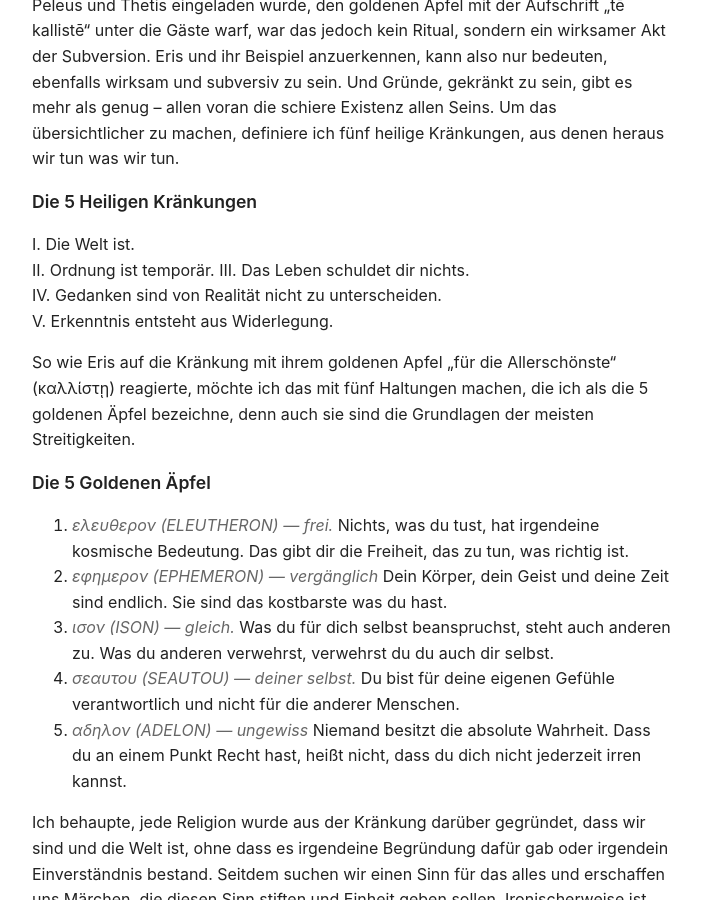
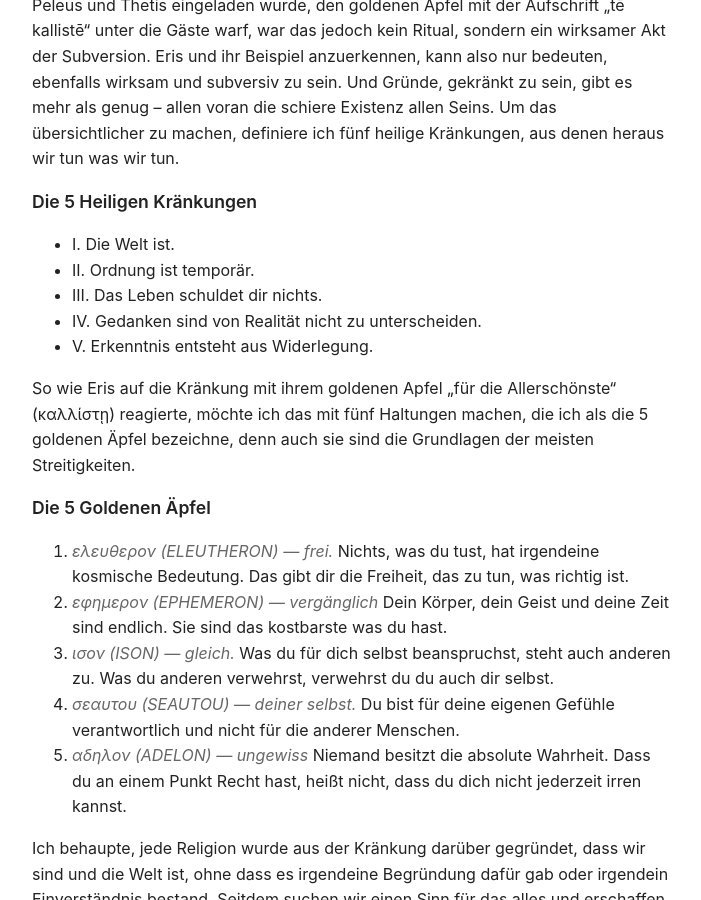
Before and after one commit to srslymarco/kallisti, a Jekyll site: the page built from essays/grundlegung.md, in a window 1280 px wide and 900 px high, scrolled down 651 px. Shown: the whole window, without its empty margins (288-989 px from the left). Built offline with Jekyll 4.4.1, drawn with Linux system fonts in a browser that asks for light colours.

```diff
--- a/essays/grundlegung.md
+++ b/essays/grundlegung.md
@@ -13,11 +13,11 @@ Als Eris in der Mythologie aus Gekränktheit darüber, dass sie nicht zur Hochze
 
 ## Die 5 Heiligen Kränkungen
 
-  I. Die Welt ist.
-  II. Ordnung ist temporär.
-  III. Das Leben schuldet dir nichts.
-  IV. Gedanken sind von Realität nicht zu unterscheiden.
-  V. Erkenntnis entsteht aus Widerlegung.
+- I. Die Welt ist.
+- II. Ordnung ist temporär.
+- III. Das Leben schuldet dir nichts.
+- IV. Gedanken sind von Realität nicht zu unterscheiden.
+- V. Erkenntnis entsteht aus Widerlegung.
 
 So wie Eris auf die Kränkung mit ihrem goldenen Apfel „für die Allerschönste“ (καλλίστῃ) reagierte, möchte ich das mit fünf Haltungen machen, die ich als die 5 goldenen Äpfel bezeichne, denn auch sie sind die Grundlagen der meisten Streitigkeiten.
 
```
